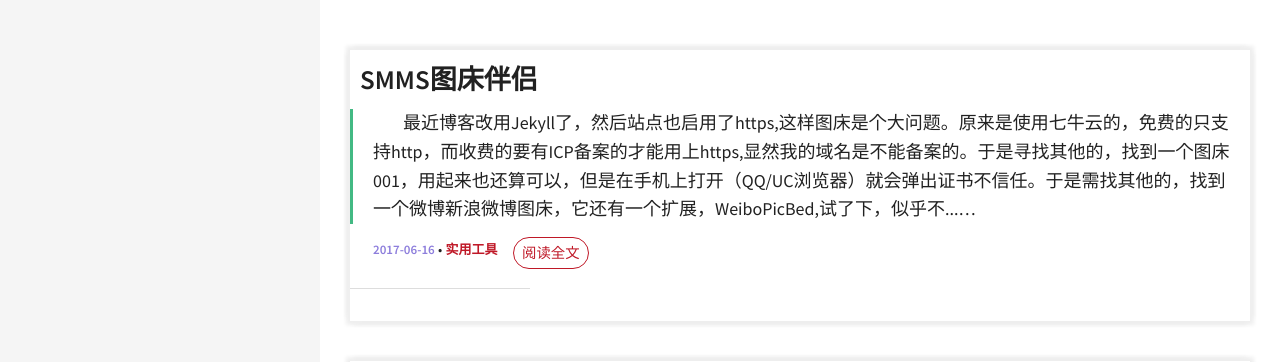
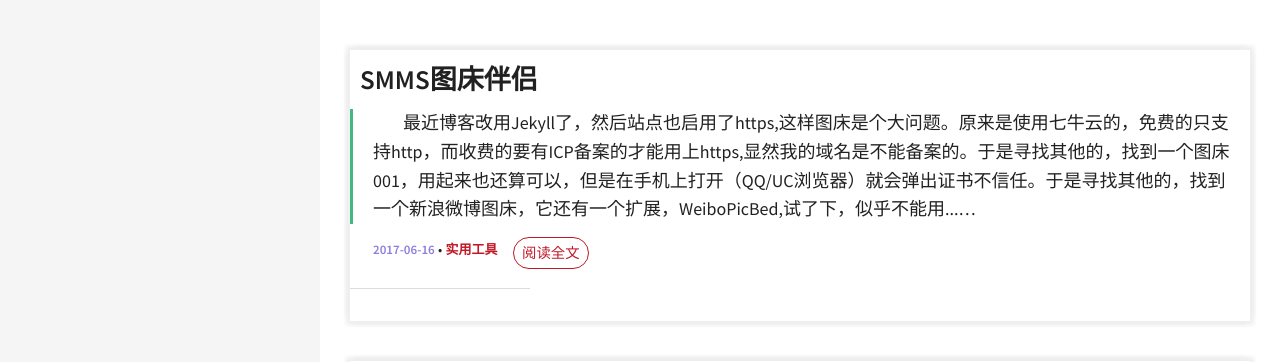
Before and after one commit to ashidamana/ashidamana.github.io, a Jekyll site: the page built from index.html, in a window 1280 px wide. Shown: the top 362 px of the page. Built offline with Jekyll 4.4.1, drawn with Linux system fonts in a browser that asks for light colours; the list of posts is cut into pages by our own code.

Commit message:
smms pic bed

```diff
--- a/_posts/tool/2017-06-16-smms-pic-bed.md
+++ b/_posts/tool/2017-06-16-smms-pic-bed.md
@@ -9,24 +9,24 @@
 最近博客改用Jekyll了，然后站点也启用了https,这样图床是个大问题。原来是使用七牛云的，免费的只支持http，而
 收费的要有ICP备案的才能用上https,显然我的域名是不能备案的。
 于是寻找其他的，找到一个[图床001](https://www.tuchuang001.com/)，用起来也还算可以，但是在手机上打开（QQ/UC浏览器）就会弹出证书不信任。
-于是需找其他的，找到一个微博新浪微博图床，它还有一个扩展，[WeiboPicBed](https://github.com/Suxiaogang/WeiboPicBed),试了下，似乎不能用了，估计是新浪和谐了。
+于是寻找其他的，找到一个新浪微博图床，它还有一个扩展，[WeiboPicBed](https://github.com/Suxiaogang/WeiboPicBed),试了下，似乎不能用了，估计是被新浪和谐了。
 后来看到[https://sm.ms](https://sm.ms),这个倒是挺好用的，搜索了一下，有好几年了，稳定，速度快,而且有API。
 于是我就在WeiboPicBed的就出上写了个SMMS图床伴侣（SMMSPicBed），应该还挺好用的。
 
 下面对这款扩展做下具体介绍：
 
-## 一些声明
+## 📑 一些声明
 本扩展是为了对[https://sm.ms/](https://sm.ms/)的功能做封装而开发的。
 主体代码基于[WeiboPicBed](https://github.com/Suxiaogang/WeiboPicBed)
 
-## Features
+## 📑 Features
 - 支持点选/拖拽2种方式上传图片至https://sm.ms/
 - 可生成图片链接,HTML,UBB和Markdown四种格式
 - 支持返回https安全协议的图片地址
 - 支持自定义Chrome菜单栏图标
 - 上传历史浏览和删除（注：历史记录是依托于浏览器的）
 
-## Screenshots
+## 📑 Screenshots
 ![上传页面](https://ooo.0o0.ooo/2017/06/16/59434b42c173e.jpg)
 
 ![上传后的页面，可复制链接](https://ooo.0o0.ooo/2017/06/16/59434b45bf527.jpg)
@@ -40,9 +40,9 @@
 ## Contributors
 [Flyer](https://github.com/ashidamana/)
 
-## 最常被问到的问题
+## 📑 最常被问到的问题
 
-## 参考
+## 📑 参考
 [WeiboPicBed](https://github.com/Suxiaogang/WeiboPicBed)
 
 ## 📑 更新日志
```
